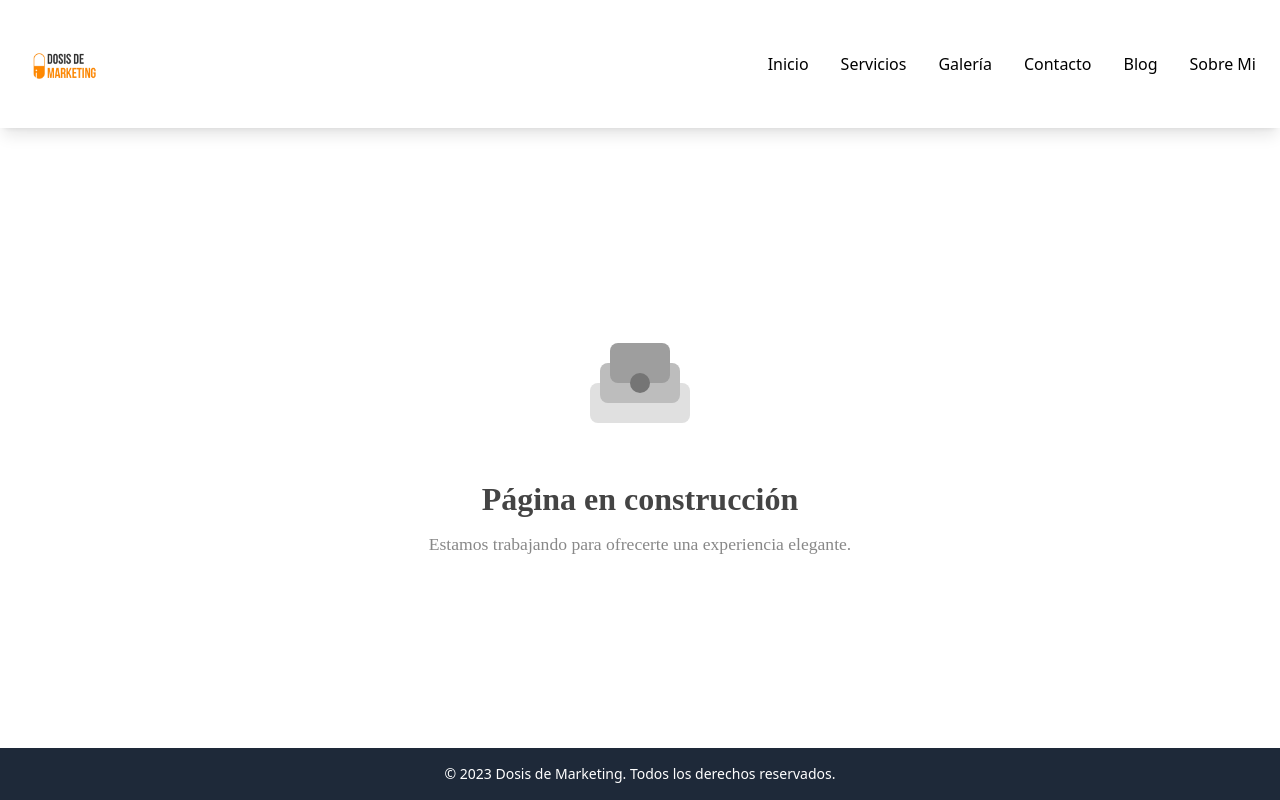
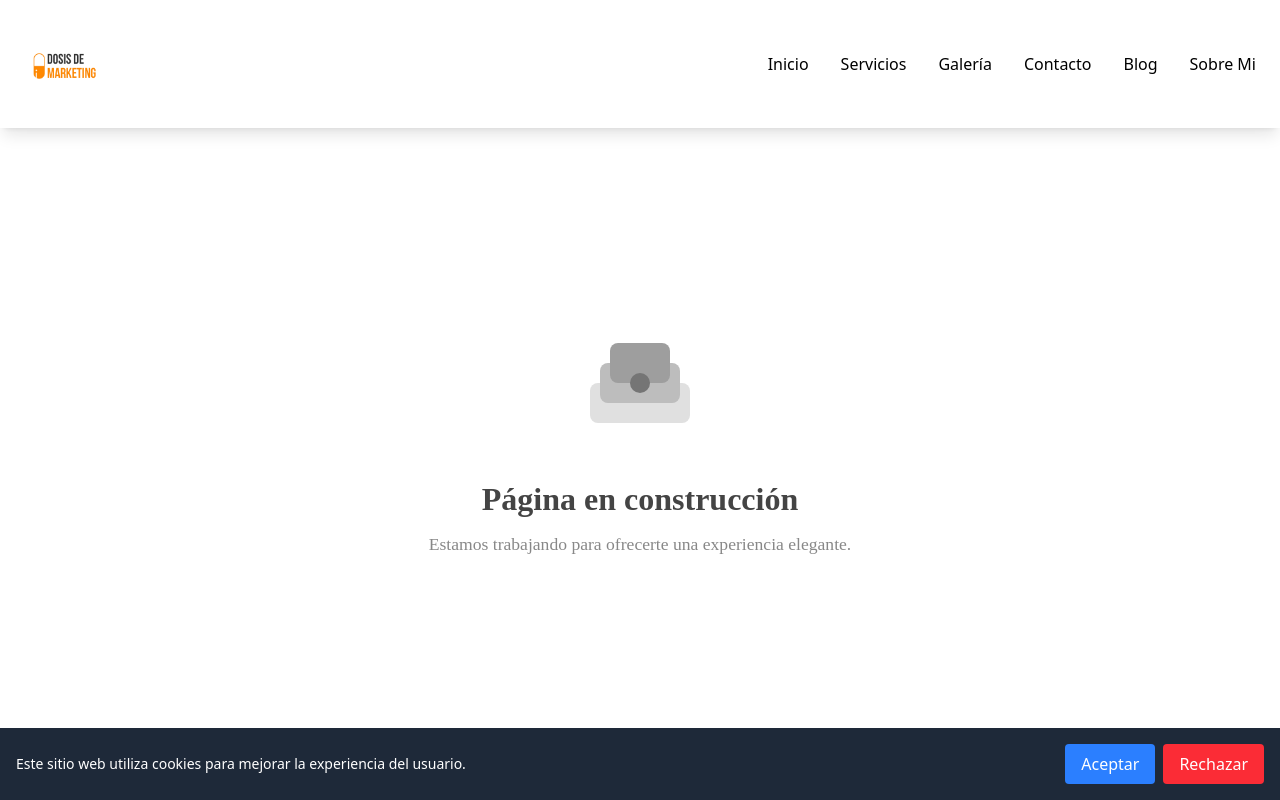
Before and after one commit to wgfs40/customer_contact, a Next.js app: page /gallery in a window 1280 px wide. Built offline with nearby package versions, Linux system fonts and the light colour scheme.

Commit message:
Add CookieBanner component and integrate it into the layout; update visibility logic and styling

```diff
--- a/app/(home)/layout.tsx
+++ b/app/(home)/layout.tsx
@@ -2,6 +2,7 @@
 import { useState } from "react";
 import Header from "@/components/layout/Header";
 import Footer from "@/components/layout/Footer";
+import CookieBanner from "@/components/layout/CookieBanner";
 
 const Layout = ({ children }: { children: React.ReactNode }) => {
   const [menuOpen, setMenuOpen] = useState(false);
@@ -10,7 +11,10 @@ const Layout = ({ children }: { children: React.ReactNode }) => {
       {/* Header */}
       <Header menuOpen={menuOpen} setMenuOpen={setMenuOpen} />
       {/* Main content area */}
-      <main className="flex-1 container mx-auto px-4 mt-50">{children}</main>
+      <main className="flex-1 container mx-auto px-4 mt-50">
+        <CookieBanner />
+        {children}
+      </main>
       {/* Footer section */}
       <Footer />
     </div>
--- a/components/layout/CookieBanner.tsx
+++ b/components/layout/CookieBanner.tsx
@@ -1,14 +1,53 @@
-import React from "react";
+"use client";
+import { useState, useEffect } from "react";
 
 const CookieBanner = () => {
+  const [isVisible, setIsVisible] = useState(false);
+
+  useEffect(() => {
+    // Check if user has already made a choice
+    const cookieConsent = localStorage.getItem("cookie_consent");
+    if (!cookieConsent) {
+      setIsVisible(true);
+    }
+  }, []);
+
+  // Function to handle cookie acceptance
+  const acceptCookies = () => {
+    localStorage.setItem("cookie_consent", "accepted");
+    setIsVisible(false);
+  };
+
+  // Function to handle cookie rejection
+  const rejectCookies = () => {
+    localStorage.setItem("cookie_consent", "rejected");
+    setIsVisible(false);
+  };
+
+  if (!isVisible) return null;
+
   return (
-    <div className="fixed bottom-0 left-0 right-0 bg-gray-800 text-white p-4">
-      <p className="text-sm">
-        Este sitio web utiliza cookies para mejorar la experiencia del usuario.
-      </p>
-      <button className="mt-2 bg-blue-500 text-white px-4 py-2 rounded">
-        Aceptar
-      </button>
+    <div className="fixed bottom-0 left-0 right-0 bg-gray-800 text-white p-4 z-50">
+      <div className="container mx-auto flex flex-col sm:flex-row items-center justify-between gap-4">
+        <p className="text-sm">
+          Este sitio web utiliza cookies para mejorar la experiencia del
+          usuario.
+        </p>
+        <div className="flex gap-2">
+          <button
+            className="bg-blue-500 hover:bg-blue-600 text-white px-4 py-2 rounded transition-colors"
+            onClick={acceptCookies}
+          >
+            Aceptar
+          </button>
+          <button
+            className="bg-red-500 hover:bg-red-600 text-white px-4 py-2 rounded transition-colors"
+            onClick={rejectCookies}
+          >
+            Rechazar
+          </button>
+        </div>
+      </div>
     </div>
   );
 };
```
Also changed, not shown: components/customs/Hero.tsx (added).
